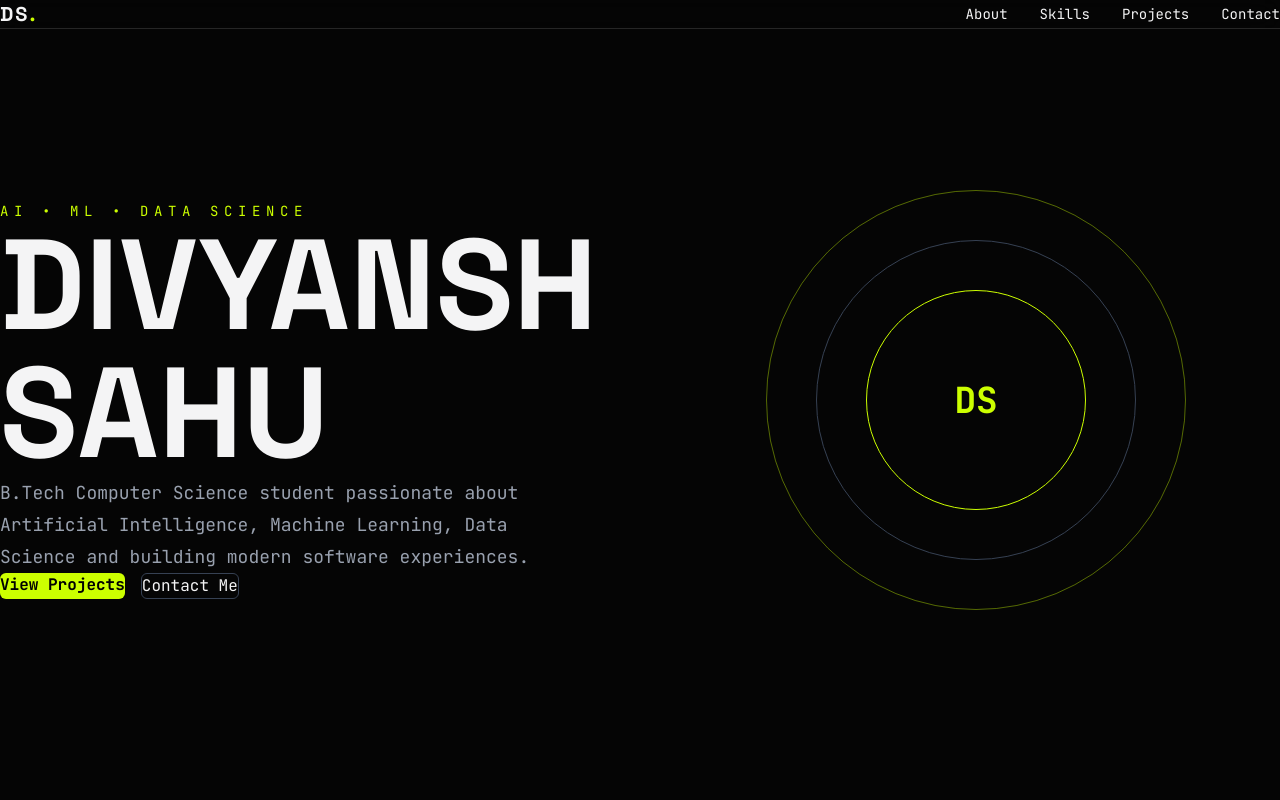
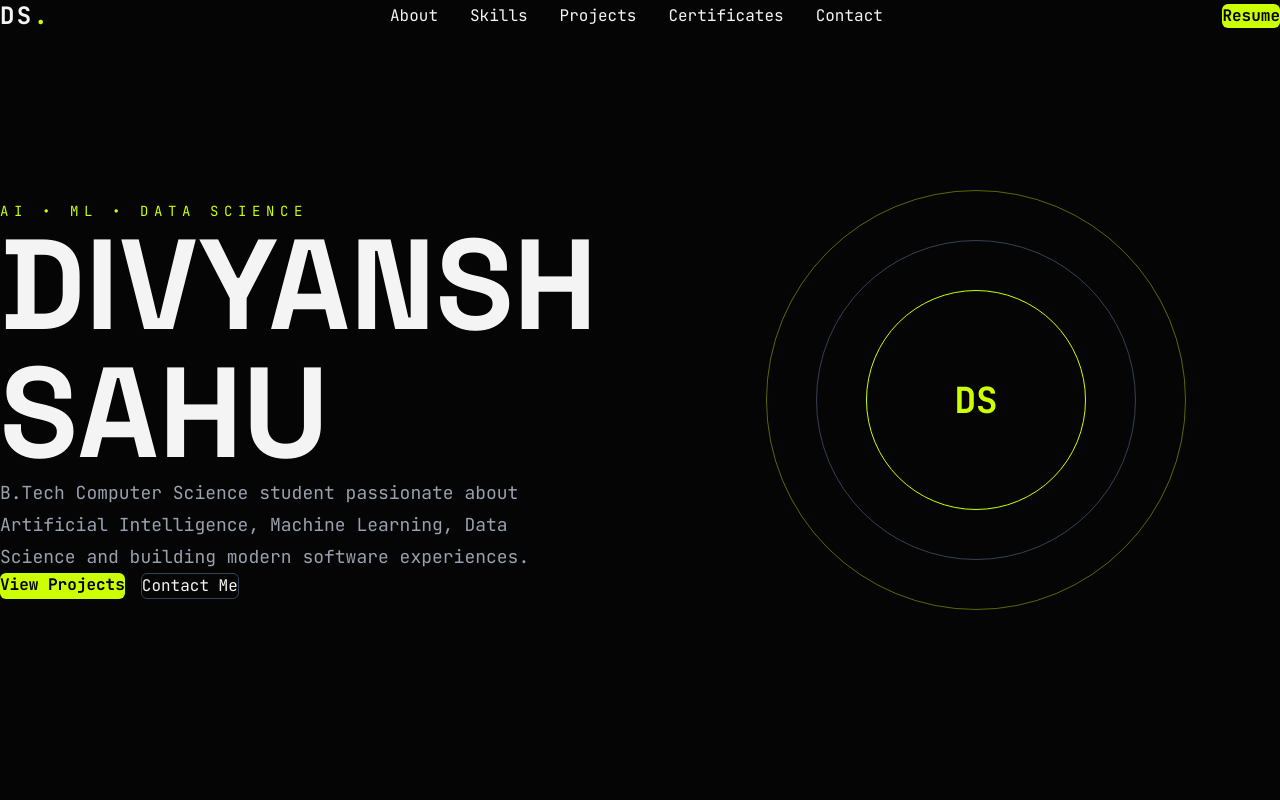
Before and after one commit to DivyanshSahu678/Divyansh-Portfolio, a React (Vite) app: page / in a window 1280 px wide. Shown: the top 800 px of the page. Built offline with nearby package versions, Linux system fonts and the light colour scheme.

Commit message:
Upgrade navbar with scroll

```diff
--- a/src/components/Navbar.jsx
+++ b/src/components/Navbar.jsx
@@ -1,36 +1,45 @@
+import { useEffect, useState } from "react";
+
 function Navbar() {
+  const [scrolled, setScrolled] = useState(false);
+
+  useEffect(() => {
+    const handleScroll = () => {
+      setScrolled(window.scrollY > 30);
+    };
+
+    window.addEventListener("scroll", handleScroll);
+
+    return () => window.removeEventListener("scroll", handleScroll);
+  }, []);
+
   return (
-    <header className="fixed top-0 left-0 z-50 w-full border-b border-neutral-800 bg-[#050505]/80 backdrop-blur-md">
+    <header
+      className={`fixed left-0 top-0 z-50 w-full transition-all duration-300 ${
+        scrolled
+          ? "border-b border-neutral-800 bg-black/80 backdrop-blur-xl"
+          : "bg-transparent"
+      }`}
+    >
       <nav className="mx-auto flex max-w-7xl items-center justify-between px-6 py-5">
-        <h1 className="text-xl font-bold tracking-widest">
-          DS<span className="text-[#ccff00]">.</span>
-        </h1>
+        <a href="#" className="text-2xl font-black tracking-widest">
+          DS<span className="text-[#CCFF00]">.</span>
+        </a>
 
-        <ul className="hidden gap-8 text-sm md:flex">
-          <li>
-            <a href="#about" className="hover:text-[#ccff00] transition-colors">
-              About
-            </a>
-          </li>
+        <ul className="hidden gap-8 md:flex">
+          <li><a href="#about">About</a></li>
+          <li><a href="#skills">Skills</a></li>
+          <li><a href="#projects">Projects</a></li>
+          <li><a href="#certificates">Certificates</a></li>
+          <li><a href="#contact">Contact</a></li>
+        </ul>
 
-          <li>
-            <a href="#skills" className="hover:text-[#ccff00] transition-colors">
-              Skills
-            </a>
-          </li>
-
-          <li>
-            <a href="#projects" className="hover:text-[#ccff00] transition-colors">
-              Projects
-            </a>
-          </li>
-
-          <li>
-            <a href="#contact" className="hover:text-[#ccff00] transition-colors">
-              Contact
-            </a>
-          </li>
-        </ul>
+        <a
+          href="/resume.pdf"
+          className="rounded-md bg-[#CCFF00] px-5 py-2 font-semibold text-black"
+        >
+          Resume
+        </a>
       </nav>
     </header>
   );
```
Also changed, not shown: 1 other file (tests, documents, lock files or other folders).
